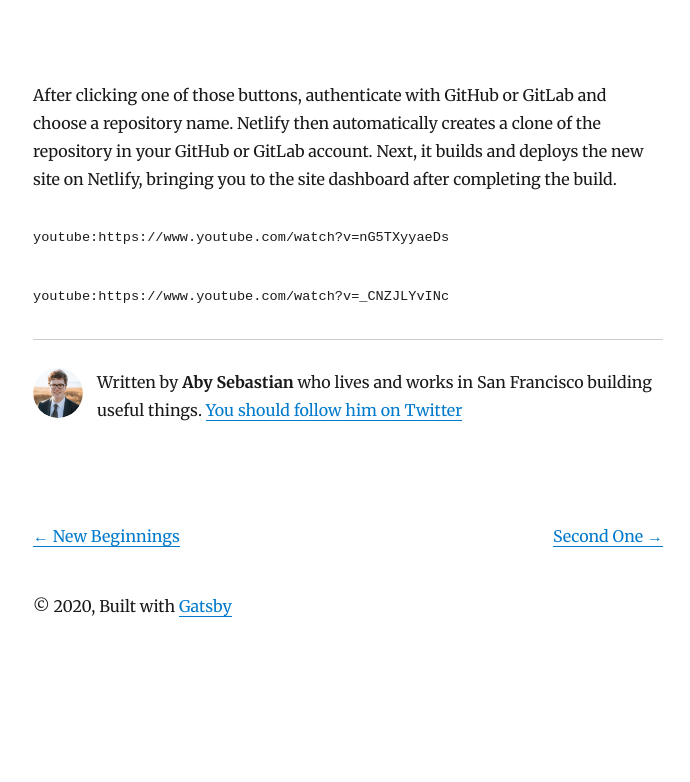
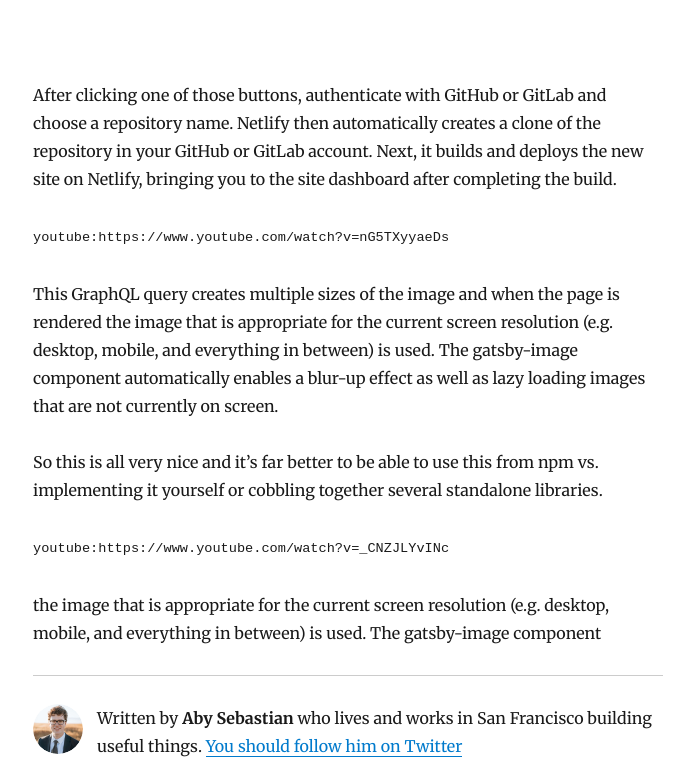
Before and after one commit to Aby-Sebastian/blog, a Gatsby site: page /2020-01-17-new-blog/ in a window 1280 px wide. Shown: the part 170-952 px from the top of the page, without its empty margins (292-982 px from the left). Before the commit the page ends 832 px from the top, so only its background shows below. Built offline with nearby package versions, Linux system fonts and the light colour scheme; Gatsby itself is replaced by a stand-in of ours; some packages are replaced by stand-ins of ours.

Commit message:
Update Blog “2020-01-17-new-blog”

```diff
--- a/content/blog/2020-01-17-new-blog.md
+++ b/content/blog/2020-01-17-new-blog.md
@@ -10,5 +10,10 @@ After clicking one of those buttons, authenticate with GitHub or GitLab and choo
 
 `youtube:https://www.youtube.com/watch?v=nG5TXyyaeDs`
 
+This GraphQL query creates multiple sizes of the image and when the page is rendered the image that is appropriate for the current screen resolution (e.g. desktop, mobile, and everything in between) is used. The gatsby-image component automatically enables a blur-up effect as well as lazy loading images that are not currently on screen.
+
+So this is all very nice and it’s far better to be able to use this from npm vs. implementing it yourself or cobbling together several standalone libraries.
 
 `youtube:https://www.youtube.com/watch?v=_CNZJLYvINc`
+
+ the image that is appropriate for the current screen resolution (e.g. desktop, mobile, and everything in between) is used. The gatsby-image component
```
